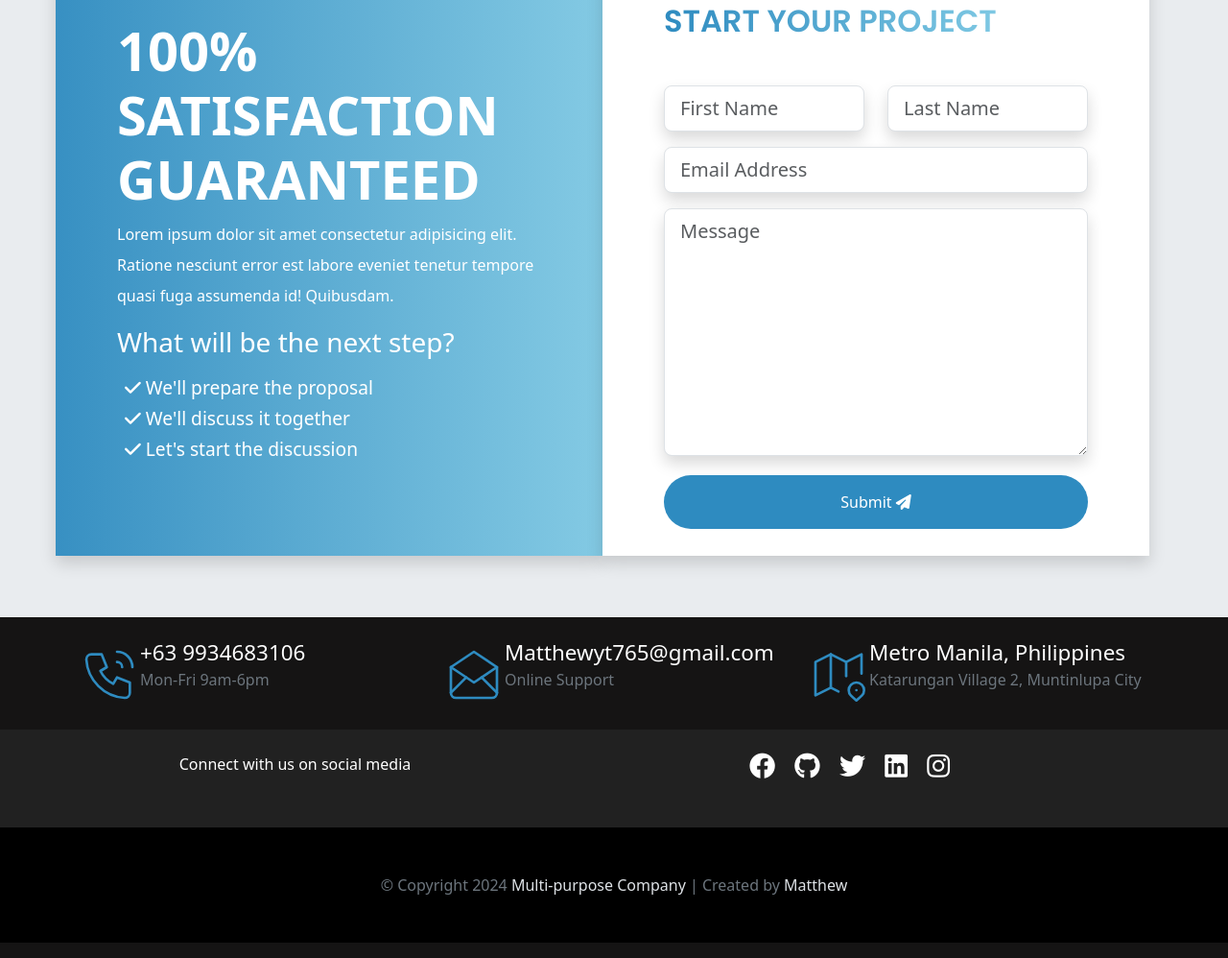
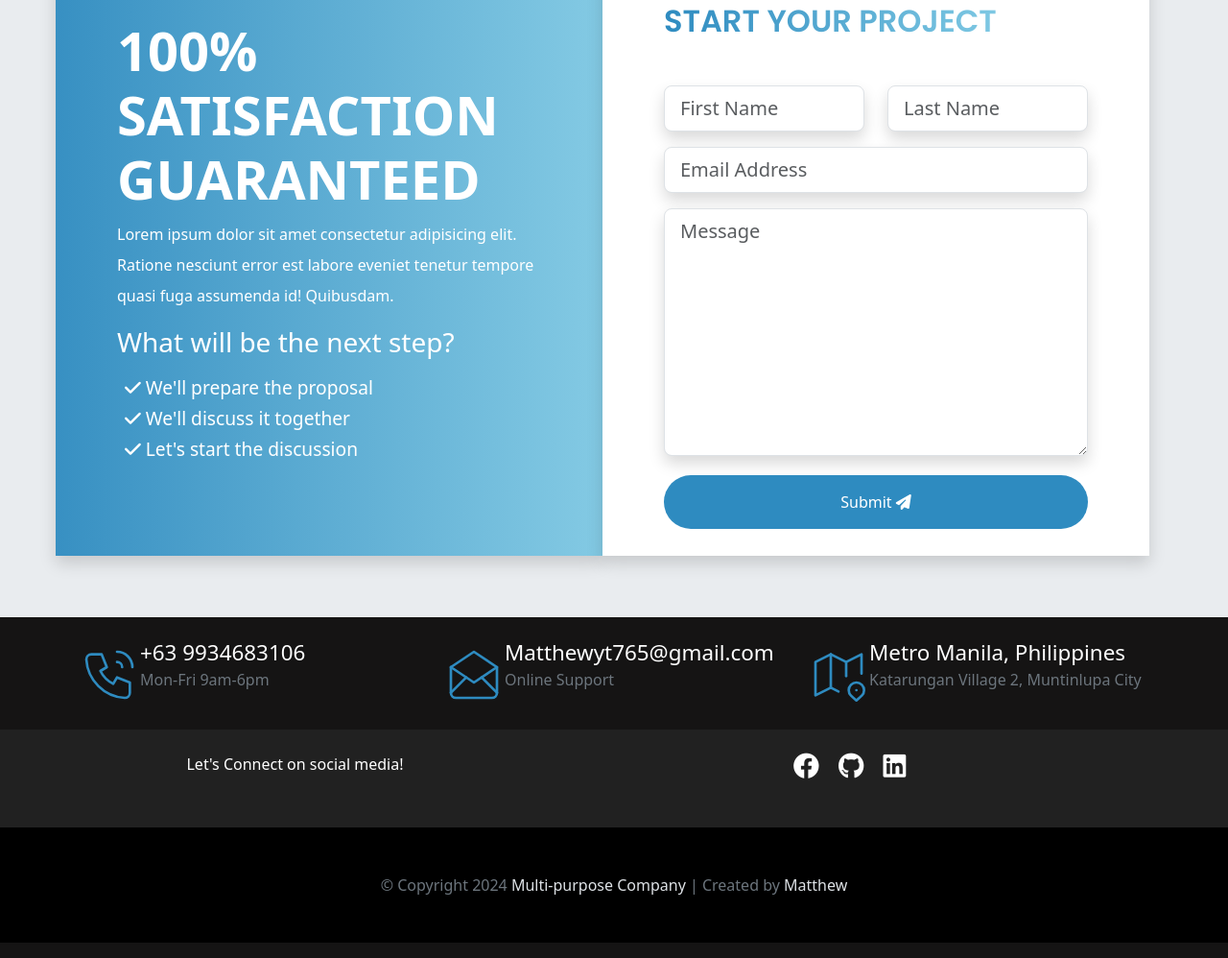
Before and after one commit to Matthew-act546/portfolio, a website: page index.html in a window 1280 px wide. Shown: the part 6324-7322 px from the top of the page at 96% size. Drawn offline with Linux system fonts and the light colour scheme.

Commit message:
fix links in the footer and remove instagram and twitter

```diff
--- a/index.html
+++ b/index.html
@@ -665,14 +665,12 @@
             <div class="container">
                 <div class="row py-4 mt-4 text-center">
                     <div class="col-lg-5 col-md-6 mb-4 mb-md-0 text-white">
-                        <p>Connect with us on social media</p>
+                        <p>Let's Connect on social media!</p>
                     </div>
                     <div class="col-lg-7 col-md-6 mb-4">
-                        <a href="#"><i class="fab fa-facebook"></i></a>
-                        <a href="#"><i class="fab fa-github"></i></a>
-                        <a href="#"><i class="fab fa-twitter"></i></a>
-                        <a href="#"><i class="fab fa-linkedin"></i></a>
-                        <a href="#"><i class="fab fa-instagram"></i></a>
+                        <a href="https://www.facebook.com/Matthew.act546" target="_blank"><i class="fab fa-facebook"></i></a>
+                        <a href="https://github.com/Matthew-act546/"><i class="fab fa-github"></i></a>
+                        <a href="https://www.linkedin.com/in/matthew-act546/"><i class="fab fa-linkedin"></i></a>
                     </div>
                 </div>
             </div>
```
